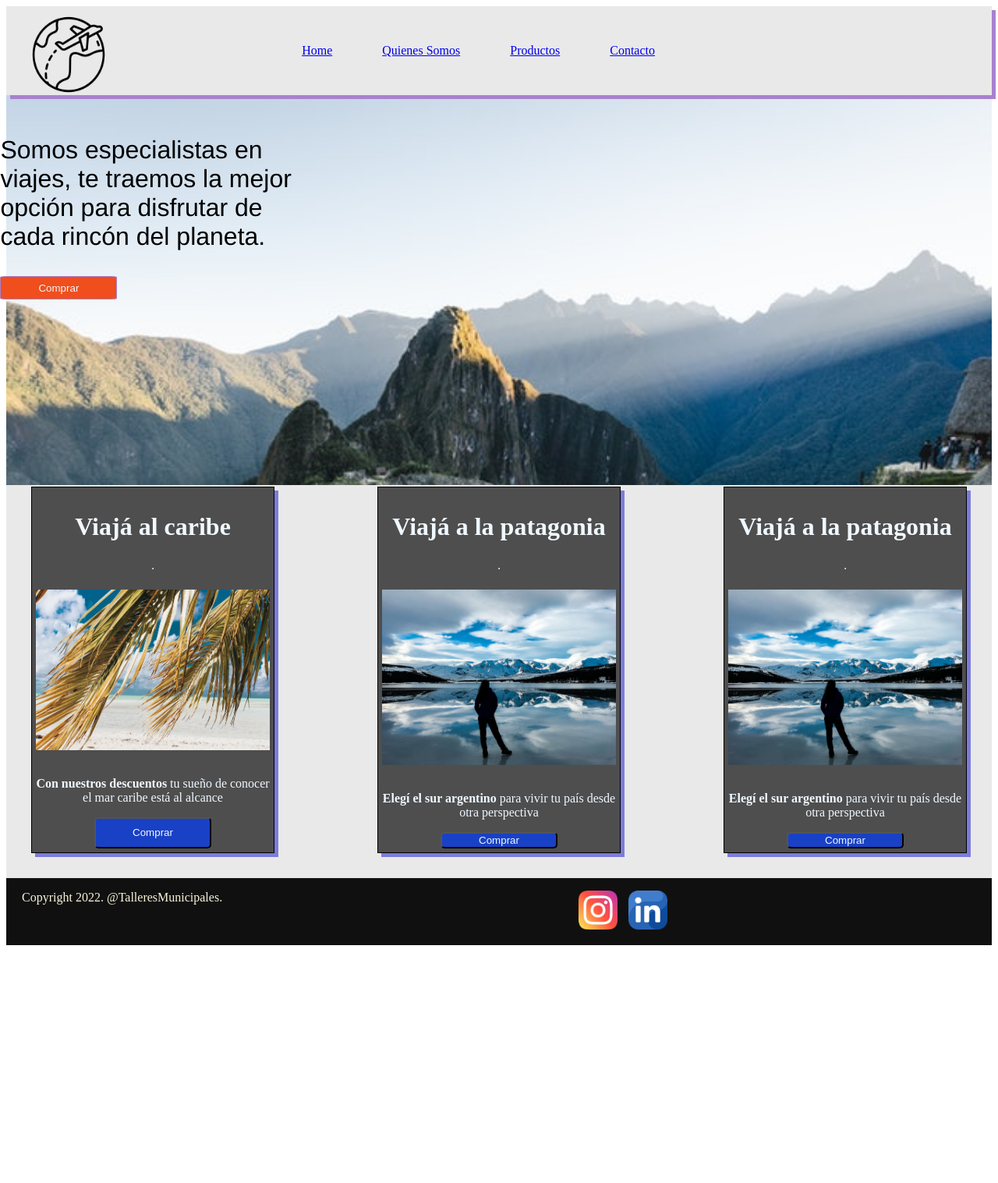
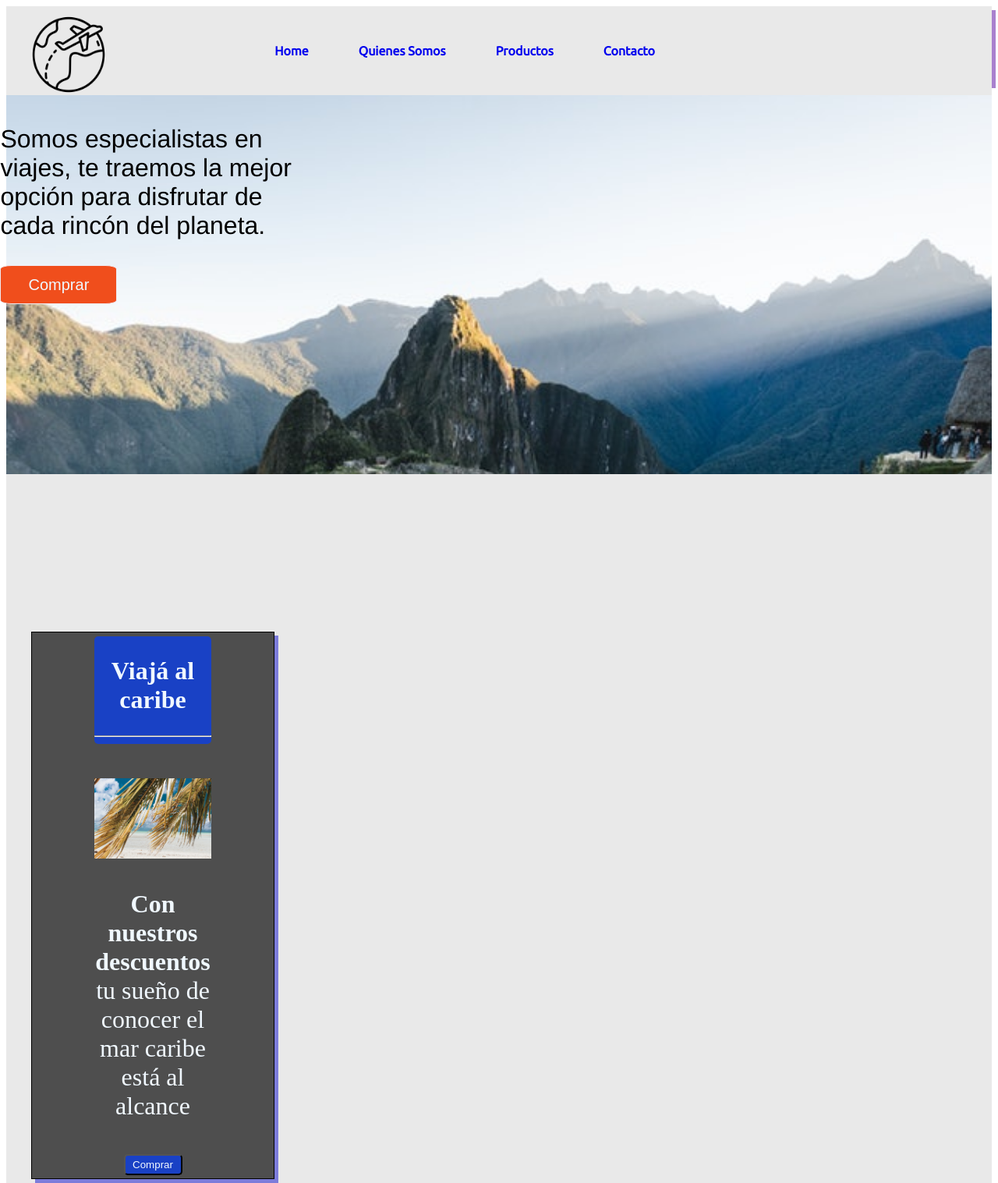
Before and after one commit to matiasgoffi/tallerMunicipio, a plain HTML site: page index.html in a window 1280 px wide. Shown: the top 1517 px of the page at 78% size. Before the commit the page ends 1220 px from the top, so only its background shows below. Drawn offline with Linux system fonts and the light colour scheme.

Commit message:
intento de creacion dinamica con DOM - no toma correctamente estilos

```diff
--- a/assets/css/estilos.css
+++ b/assets/css/estilos.css
@@ -1,17 +1,17 @@
-
+@import url('https://fonts.googleapis.com/css2?family=Ubuntu&display=swap');
 
 .grid {
     display: grid;
     grid-template-columns: 1fr 1fr 1fr;
-    grid-template-rows: 1fr 2fr 2fr 1fr;
+    grid-template-rows: 100px 1fr 0.5fr 100px;
     background-color:rgb(233, 233, 233);
 }
 header {
     position: sticky;
     top: 0px;
     box-shadow: 5px 5px rgb(169, 129, 206);
-    grid-row-start: 0;
-    grid-row-end: 1;
+    grid-row-start: 1;
+    grid-row-end: 2;
     grid-column-start: 1;
     grid-column-end: 4;
 
@@ -39,7 +39,12 @@ nav {
     list-style: none;
     padding: 2rem;
     font-size: medium;
+    font-weight:700;
+    font-family: 'Ubuntu', sans-serif;
     color: rgb(137, 23, 243);
+}
+.link-style{
+    text-decoration: none ;
 }
 
 #logo {
@@ -52,7 +57,7 @@ nav {
     background-image: url(/assets/img/hero.jpg);
     background-size:cover;
     height: 500px;
-    grid-row-start: 1;
+    grid-row-start: 2;
     grid-row-end: 3;
     grid-column-start: 1;
     grid-column-end: 4;
@@ -67,13 +72,52 @@ nav {
 }
 #cta {
     width: 150px;
-    height: 30px;
-    border: 1px solid rgb(169, 129, 206);
-    border-radius: 5%;
+    height: 50px;
+    padding-top: 5px;
+    padding-bottom: 5px;
+    font-size: 20px;
+    border: 1px solid rgb(239, 235, 243);
+    border-radius: 10%;
     background-color: rgb(240, 78, 28);
     color: aliceblue;
 
 }
+#cta:hover {
+        -webkit-animation: shadow-drop-2-center 600ms cubic-bezier(0.250, 0.460, 0.450, 0.940) 100ms both;
+                animation: shadow-drop-2-center 600ms cubic-bezier(0.250, 0.460, 0.450, 0.940) 100ms both;
+}
+/* ----------------------------------------------
+        animacion boton cta durante un hover
+ */
+ @-webkit-keyframes shadow-drop-2-center {
+    0% {
+      -webkit-transform: translateZ(0);
+              transform: translateZ(0);
+      -webkit-box-shadow: 0 0 0 0 rgba(235, 223, 215, 0);
+              box-shadow: 0 0 0 0 rgba(235, 223, 215, 0);
+    }
+    100% {
+      -webkit-transform: translateZ(50px);
+              transform: translateZ(50px);
+      -webkit-box-shadow: 0 0 20px 0px rgba(0, 0, 0, 0.35);
+              box-shadow: 0 0 20px 0px rgba(0, 0, 0, 0.35);
+    }
+  }
+  @keyframes shadow-drop-2-center {
+    0% {
+      -webkit-transform: translateZ(0);
+              transform: translateZ(0);
+      -webkit-box-shadow: 0 0 0 0 rgba(0, 0, 0, 0);
+              box-shadow: 0 0 0 0 rgba(0, 0, 0, 0);
+    }
+    100% {
+      -webkit-transform: translateZ(50px);
+              transform: translateZ(50px);
+      -webkit-box-shadow: 0 0 20px 0px rgba(0, 0, 0, 0.35);
+              box-shadow: 0 0 20px 0px rgba(0, 0, 0, 0.35);
+    }
+  }
+
 
 
 #pdv {
@@ -91,18 +135,16 @@ nav {
     display: flex;
     flex-direction: row;
     justify-content: space-between;
-    background-color:rgb(233, 233, 233);
-    margin-top: 0rem ;
-    margin-bottom: 2rem;
+    background-color: rgba(233, 233, 233, 0.356);
     margin-left: 2rem;
     margin-right: 2rem;
     grid-row-start: 3;
-    grid-row-end: 5;
+    grid-row-end: 4;
     grid-column-start: 1;
     grid-column-end: 4;
 
 }
-.card {
+#card {
     display: flex;
     flex-direction: column;
     align-items: center;
@@ -112,14 +154,16 @@ nav {
     box-shadow: 5px 5px rgb(124, 124, 218);
     background-color: rgb(78, 78, 78);
 }
-.card:hover {
-    transform: scale(1.1);
-    background-color: rgb(170, 170, 170);}
+#card:hover {
+   /*  transform: scale(1.1); */
 
-.card:active {
-    transform: scale(0.8);
-    background-color: rgb(170, 170, 170);
-}
+          background-color: rgba(130, 55, 160, 0.486);
+    }
+
+
+
+
+
 .tituloCard{
     color: aliceblue;
     font-size: 2rem;
@@ -146,7 +190,7 @@ color: aliceblue;
 
 }
 .boton:active{
-    background-color: rgb(38, 167, 70);
+    background-color: rgba(240, 78, 28, 0.719);
     border: 1px ridge white;
 }
 
--- /dev/null
+++ b/assets/js/index.js
@@ -0,0 +1,17 @@
+function agregarCard() {
+let div = document.getElementById ("card")
+let card = document.createElement("div");
+    card.classList.add("tituloCard", "imagenCard", "parrafoCard","boton");
+    card.innerHTML =  `
+        <h2 class="tituloCard">Viajá al caribe</h2>
+        <hr>
+        <br>
+        <img class="imagenCard"src="./assets/img/caribe.jpg">
+        <br>
+        <p class="parrafoCard"><b>Con nuestros descuentos</b> tu sueño de conocer el mar caribe está al alcance</p>
+        <button class="boton">Comprar</button>
+    `
+    div.appendChild(card);
+}
+
+agregarCard();
--- a/index.html
+++ b/index.html
@@ -10,14 +10,16 @@
 </head>
 <body>
 <main class="grid">
+
+<!--header con menu de navegación-->
 <header>
     <nav>
         <img id="logo" src="./assets/img/flight.png" style="width: 100px;" style="height: 50px ;">
         <ul class="menu-nav">
-            <li class="item-nav"><a href="./index.html">Home</a></li>
-            <li  class="item-nav"><a href="./paginas/sobreNosotros.html">Quienes Somos</a></li>
-            <li  class="item-nav"><a href="./paginas/productos.html">Productos</a></li>
-            <li  class="item-nav"><a href="./paginas/contacto.html">Contacto</a></li>
+            <li class="item-nav"><a  class="link-style" href="./index.html">Home</a></li>
+            <li  class="item-nav"><a class="link-style" href="./paginas/sobreNosotros.html">Quienes Somos</a></li>
+            <li  class="item-nav"><a class="link-style" href="./paginas/productos.html">Productos</a></li>
+            <li  class="item-nav"><a class="link-style" href="./paginas/contacto.html">Contacto</a></li>
         </ul>
     </nav>
 </header>
@@ -28,37 +30,12 @@
     </div>
 </section>
 
+<!--section de cards creada dinámicamente con el DOM-->
 <section id="servicios">
-    <div class="card">
-        <h2 class="tituloCard">Viajá al caribe</h2>
-        <hr>
-        <br>
-        <img class="imagenCard"src="./assets/img/caribe.jpg">
-        <br>
-        <p class="parrafoCard"><b>Con nuestros descuentos</b> tu sueño de conocer el mar caribe está al alcance</p>
-        <button class="boton">Comprar</button>
-    </div>
-<br>
-    <div class="card">
-        <h2 class="tituloCard">Viajá a la patagonia</h2>
-        <hr>
-        <br>
-        <img class="imagenCard" src="./assets/img/patagonia.jpg">
-        <br>
-        <p class="parrafoCard"><b>Elegí el sur argentino</b> para vivir tu país desde otra perspectiva</p>
-        <button class="boton">Comprar</button>
-    </div>
-<br>
-   <div class="card">
-        <h2 class="tituloCard">Viajá a la patagonia</h2>
-        <hr>
-        <br>
-        <img class="imagenCard" src="./assets/img/patagonia.jpg">
-        <br>
-        <p class="parrafoCard"><b>Elegí el sur argentino</b> para vivir tu país desde otra perspectiva</p>
-        <button class="boton">Comprar</button>
-    </div>
+    <div id="card"></div>
 </section>
+
+<!--footer-->
 <footer>
     <p style="position: relative; left: 20px">Copyright 2022. <a>@TalleresMunicipales.</a></p>
     <div id="redes-sociales" style="position: relative; right: 400px; padding: 1rem;">
@@ -67,9 +44,8 @@
     </div>
 </footer>
 
-
-
-
+<!--script index.js-->
+<script src="./assets/js/index.js"></script>
 </main>
 </body>
 </html>
```
